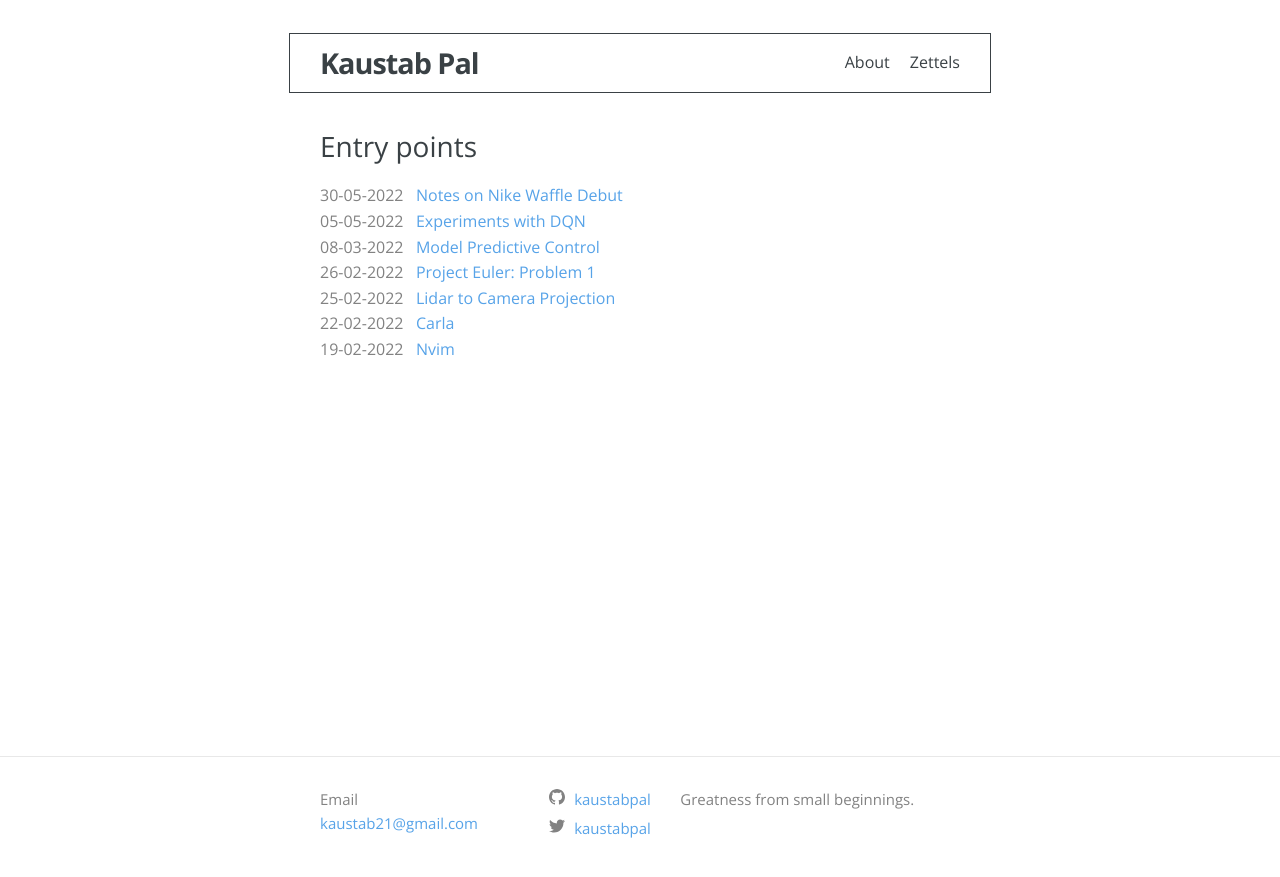
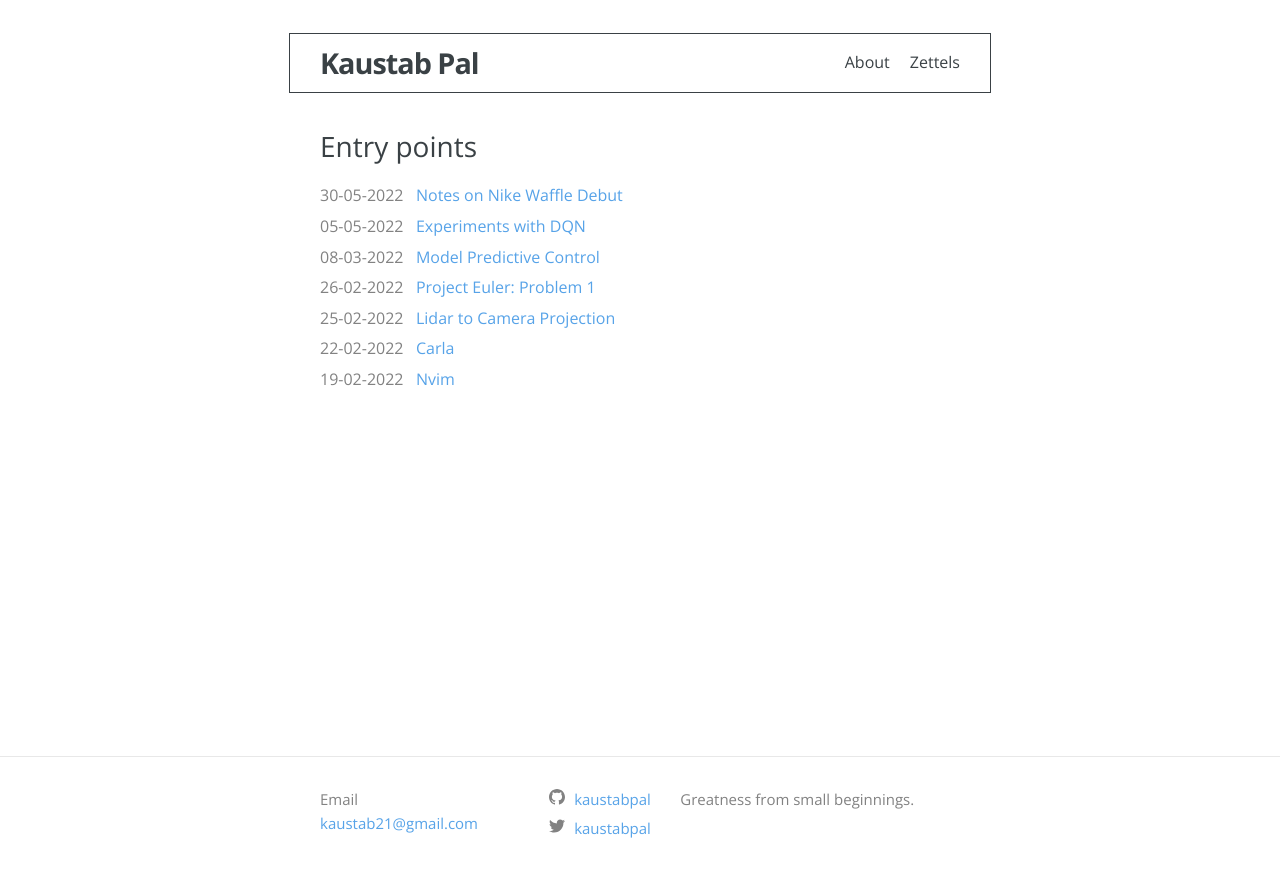
Before and after one commit to kaustabpal/kaustabpal.github.io, a Jekyll site: the page built from index.md, in a window 1280 px wide. Shown: the top 877 px of the page. Built offline with Jekyll 4.4.1, drawn with Linux system fonts in a browser that asks for light colours; some web fonts are replaced.

Commit message:
added padding after post links

```diff
--- a/_layouts/home.html
+++ b/_layouts/home.html
@@ -15,11 +15,11 @@ layout: default
       <li>
 		  {% if post.category == "hub" or post.category == "top" %}
           {%- assign date_format = site.minima.date_format | default: "%d-%m-%Y&nbsp&nbsp" -%}
-          <span class="post-meta">{{ post.date | date: date_format }}
-            <a class="post-link" href="{{ post.url | relative_url }}">
+          <div class="post-meta">{{ post.date | date: date_format }}
+			  <a class="post-link" href="{{ post.url | relative_url }}">
               {{ post.title | escape }}
             </a>
-          </span>
+          </div>
 		  {%- endif -%}
       </li>
       {%- endfor -%}
--- a/_layouts/zettels.html
+++ b/_layouts/zettels.html
@@ -11,11 +11,11 @@ layout: default
       {%- for post in posts -%}
       <li>
         {%- assign date_format = site.minima.date_format | default: "%d-%m-%Y&nbsp&nbsp" -%}
-        <span class="post-meta">{{ post.date | date: date_format }}
+        <div class="post-meta">{{ post.date | date: date_format }}
           <a class="post-link" href="{{ post.url | relative_url }}">
             {{ post.title | escape }}
           </a>
-        </span>
+        </div>
       </li>
       {%- endfor -%}
     </ul>
--- a/_sass/minima/_layout.scss
+++ b/_sass/minima/_layout.scss
@@ -155,6 +155,7 @@
 
 .post-meta {
   color: $grey-color;
+  padding-bottom: 5px;
 }
 
 .post-link {
```
